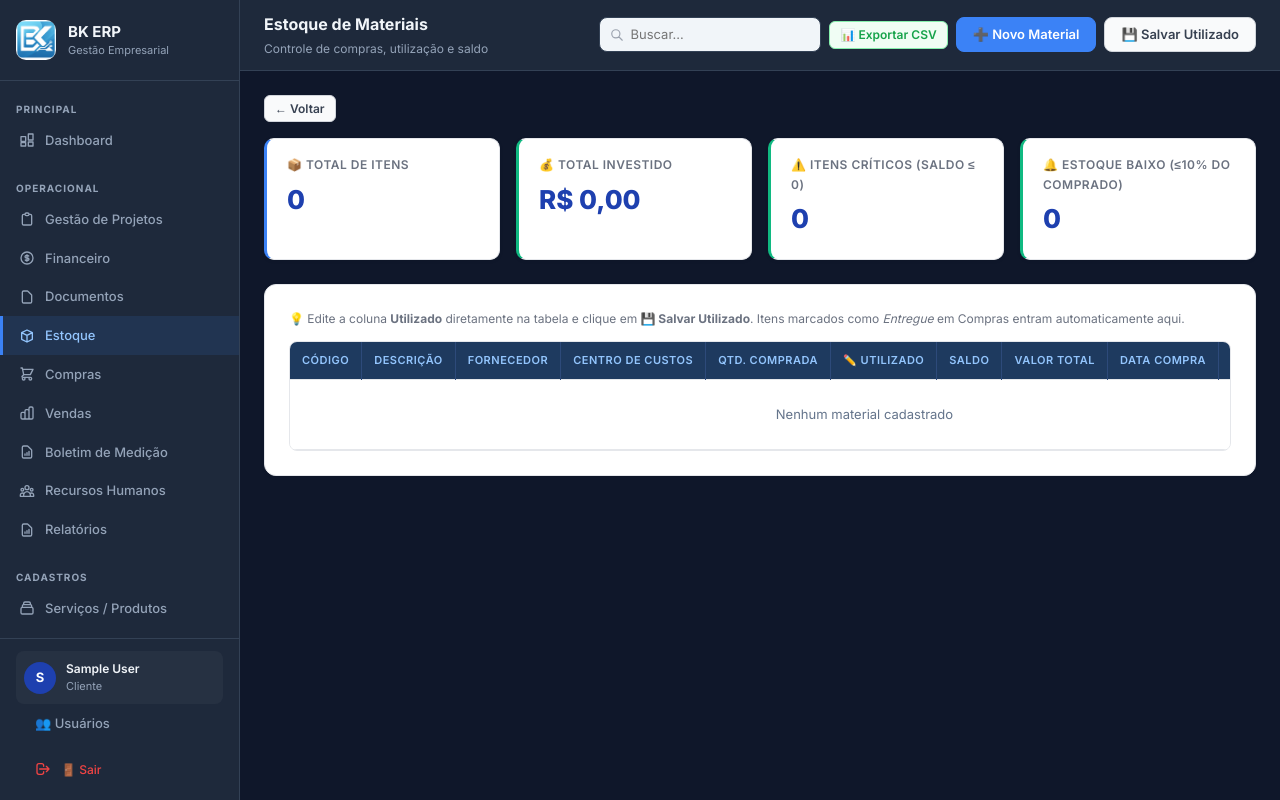
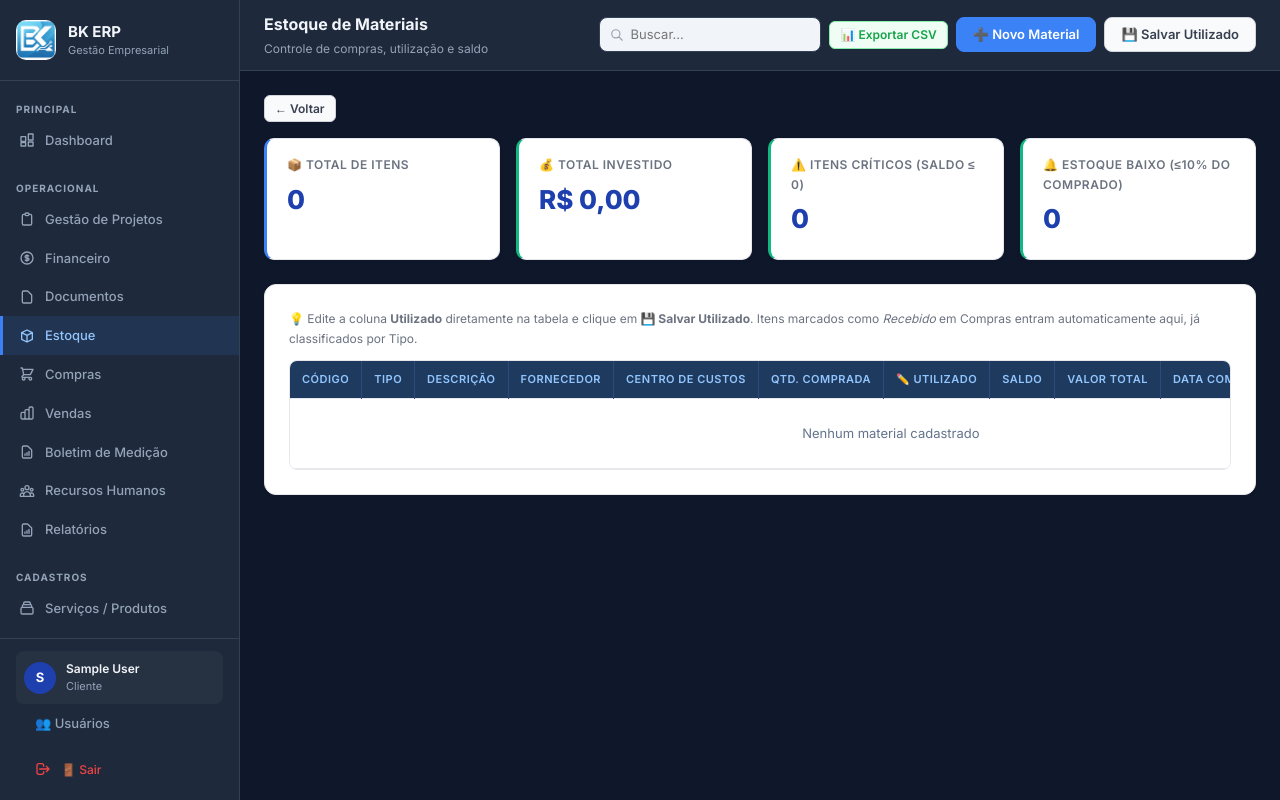
Before and after one commit to Velho-do-Mal/bk-erp, a Django app: page /estoque/ in a window 1280 px wide. Run offline with Django 5.2, Linux system fonts and the light colour scheme; the visitor is signed in with stand-in values (Sample User, id 1); data that the repository does not hold is empty; parts of the project's set-up code (start-up, migrations or seed data) failed here and were passed over; some libraries are stand-ins or nearby versions.

Commit message:
feat: interliga Estoque e Compras via status Recebido + tipo de item
- Status 'Recebida' (antes inerte) agora dispara a entrada automatica
  no Estoque, com a mesma logica que antes so rodava em 'Entregue'.
  'Entregue' fica como status informativo de logistica (fornecedor
  despachou), sem efeito automatico.
- Novo campo 'tipo' em ItemPedidoCompra e MaterialEstoque
  (Material/Equipamento/Veiculo/Software/Outro), selecionavel no
  grid de itens da Compra e propagado automaticamente para o Estoque
  no recebimento.
- Acao 'marcar_entregue' mantida como alias de 'marcar_recebido' para
  compatibilidade.
- Testado: fluxo completo compra->recebimento->estoque, propagacao de
  tipo, idempotencia (dupla chamada bloqueada), isolamento multi-tenant
  (empresa B nao acessa pedido de A), compatibilidade da acao legada,
  regressao completa (smoke2: 18/18, crawl 60 rotas: 0 erros 500).

```diff
--- a/apps/estoque/views.py
+++ b/apps/estoque/views.py
@@ -61,6 +61,7 @@ def lista(request):
             except MaterialEstoque.DoesNotExist:
                 return JsonResponse({'ok': False, 'error': 'Registro não encontrado.'})
             obj.codigo = data.get('codigo', '').strip()
+            obj.tipo = data.get('tipo') or 'material'
             obj.descricao = descricao
             fid = data.get('fornecedor_id')
             obj.fornecedor_id = int(fid) if fid else None
@@ -103,6 +104,8 @@ def lista(request):
         materiais.append({
             'id': m.id,
             'codigo': m.codigo,
+            'tipo': m.tipo,
+            'tipo_label': m.get_tipo_display(),
             'descricao': m.descricao,
             'fornecedor_id': m.fornecedor_id,
             'fornecedor_nome': m.fornecedor.nome if m.fornecedor else '',
@@ -139,6 +142,7 @@ def lista(request):
         'total_itens': total_itens,
         'itens_criticos': itens_criticos,
         'itens_estoque_baixo': itens_estoque_baixo,
+        'tipos_material': MaterialEstoque.TIPO_CHOICES,
     }
     return render(request, 'estoque/lista.html', ctx)
 
@@ -149,10 +153,10 @@ def exportar_estoque(request):
     # (codigo_bk, unidade, qtd_saldo) e sempre lançava FieldError ao ser chamada.
     qs = _qs_empresa(MaterialEstoque.objects, request).annotate(
         qtd_saldo=F('qtd_comprada') - F('qtd_utilizada')
-    ).values('id', 'codigo', 'descricao', 'qtd_comprada', 'qtd_utilizada', 'qtd_saldo')
+    ).values('id', 'codigo', 'tipo', 'descricao', 'qtd_comprada', 'qtd_utilizada', 'qtd_saldo')
     rows = [list(r.values()) for r in qs]
     return exportar_csv(
         'estoque.csv',
-        ['ID', 'Código', 'Descrição', 'Qtd Comprada', 'Qtd Utilizada', 'Saldo'],
+        ['ID', 'Código', 'Tipo', 'Descrição', 'Qtd Comprada', 'Qtd Utilizada', 'Saldo'],
         rows,
     )
--- a/templates/estoque/lista.html
+++ b/templates/estoque/lista.html
@@ -26,13 +26,13 @@
 
 <div class="bk-card">
   <div style="font-size:12px;color:#6b7280;margin-bottom:12px">
-    💡 Edite a coluna <strong>Utilizado</strong> diretamente na tabela e clique em <strong>💾 Salvar Utilizado</strong>. Itens marcados como <em>Entregue</em> em Compras entram automaticamente aqui.
+    💡 Edite a coluna <strong>Utilizado</strong> diretamente na tabela e clique em <strong>💾 Salvar Utilizado</strong>. Itens marcados como <em>Recebido</em> em Compras entram automaticamente aqui, já classificados por Tipo.
   </div>
   <div class="excel-grid-wrap">
     <table class="excel-grid">
       <thead>
         <tr>
-          <th>Código</th><th>Descrição</th><th>Fornecedor</th><th>Centro de Custos</th>
+          <th>Código</th><th>Tipo</th><th>Descrição</th><th>Fornecedor</th><th>Centro de Custos</th>
           <th>Qtd. Comprada</th>
           <th>✏️ Utilizado</th>
           <th>Saldo</th>
@@ -52,7 +52,12 @@
     <input type="hidden" id="m-id">
     <div style="display:grid;grid-template-columns:1fr 1fr;gap:12px">
       <div><label class="form-label">Código *</label><input id="m-cod" class="form-control" placeholder="Ex: EL-001"></div>
-      <div><label class="form-label">Descrição *</label><input id="m-desc" class="form-control" placeholder="Ex: Cabo 185mm²"></div>
+      <div><label class="form-label">Tipo</label>
+        <select id="m-tipo" class="form-control">
+          {% for v,l in tipos_material %}<option value="{{ v }}">{{ l }}</option>{% endfor %}
+        </select>
+      </div>
+      <div style="grid-column:1/-1"><label class="form-label">Descrição *</label><input id="m-desc" class="form-control" placeholder="Ex: Cabo 185mm²"></div>
       <div>
         <label class="form-label">Fornecedor</label>
         <select id="m-forn" class="form-control">
@@ -91,13 +96,14 @@ function fmtR(v){return'R$ '+parseFloat(v||0).toLocaleString('pt-BR',{minimumFra
 
 function renderTabela(){
   var tb=document.getElementById('tbody');
-  if(!dados.length){tb.innerHTML='<tr><td colspan="12" style="text-align:center;color:#64748b;padding:24px">Nenhum material cadastrado</td></tr>';return;}
+  if(!dados.length){tb.innerHTML='<tr><td colspan="13" style="text-align:center;color:#64748b;padding:24px">Nenhum material cadastrado</td></tr>';return;}
   tb.innerHTML=dados.map(function(r){
     var saldoColor=r.saldo>0?'#10B981':(r.saldo===0?'#F59E0B':'#EF4444');
     var valColor=r.data_validade&&new Date(r.data_validade)<new Date()?'#EF4444':'inherit';
     var origemLabel=r.pedido_origem_id?('<span class="badge badge-teal" title="Entrada automática via pedido">📦 PC</span>'):'—';
     return '<tr>'+
       '<td><input class="grid-input" value="'+(r.codigo||'')+'" readonly style="font-family:monospace;color:#374151"></td>'+
+      '<td><input class="grid-input" value="'+(r.tipo_label||r.tipo||'')+'" readonly style="font-size:12px"></td>'+
       '<td><input class="grid-input" value="'+(r.descricao||'')+'" readonly style="font-weight:600"></td>'+
       '<td><input class="grid-input" value="'+(r.fornecedor_nome||'—')+'" readonly></td>'+
       '<td><input class="grid-input" value="'+(r.centro_custo_nome||'—')+'" readonly style="color:#6d28d9;font-weight:500"></td>'+
@@ -116,6 +122,7 @@ function renderTabela(){
 function abrirModal(r){
   document.getElementById('m-id').value=r?r.id:'';
   document.getElementById('m-cod').value=r?r.codigo:'';
+  document.getElementById('m-tipo').value=r?r.tipo:'material';
   document.getElementById('m-desc').value=r?r.descricao:'';
   document.getElementById('m-forn').value=r?r.fornecedor_id:'';
   document.getElementById('m-cc').value=r?r.centro_custo_id:'';
@@ -135,7 +142,7 @@ async function salvar(){
   var cod=document.getElementById('m-cod').value.trim();
   var desc=document.getElementById('m-desc').value.trim();
   if(!cod||!desc){bkToast('Código e descrição são obrigatórios','erro');return;}
-  var payload={action:'save',id:document.getElementById('m-id').value||null,codigo:cod,descricao:desc,fornecedor_id:document.getElementById('m-forn').value||null,centro_custo_id:document.getElementById('m-cc').value||null,qtd_comprada:parseFloat(document.getElementById('m-qtd').value)||0,preco_total:parseFloat(document.getElementById('m-valor').value)||0,data_compra:document.getElementById('m-data').value||null,data_validade:document.getElementById('m-val').value||null,observacoes:document.getElementById('m-obs').value};
+  var payload={action:'save',id:document.getElementById('m-id').value||null,codigo:cod,tipo:document.getElementById('m-tipo').value||'material',descricao:desc,fornecedor_id:document.getElementById('m-forn').value||null,centro_custo_id:document.getElementById('m-cc').value||null,qtd_comprada:parseFloat(document.getElementById('m-qtd').value)||0,preco_total:parseFloat(document.getElementById('m-valor').value)||0,data_compra:document.getElementById('m-data').value||null,data_validade:document.getElementById('m-val').value||null,observacoes:document.getElementById('m-obs').value};
   var res=await fetch('',{method:'POST',headers:{'Content-Type':'application/json','X-CSRFToken':CSRF},body:JSON.stringify(payload)});
   var data=await res.json();
   if(data.ok){bkToast('Material salvo!','sucesso');setTimeout(function(){location.reload();},900);}
```
Also changed, not shown: apps/compras/models.py (+9 -0 lines), apps/compras/views.py (+19 -9 lines), apps/estoque/models.py (+9 -0 lines), templates/compras/lista.html (+15 -11 lines), apps/compras/migrations/0004_itempedidocompra_tipo.py (added), apps/estoque/migrations/0004_materialestoque_tipo.py (added).
